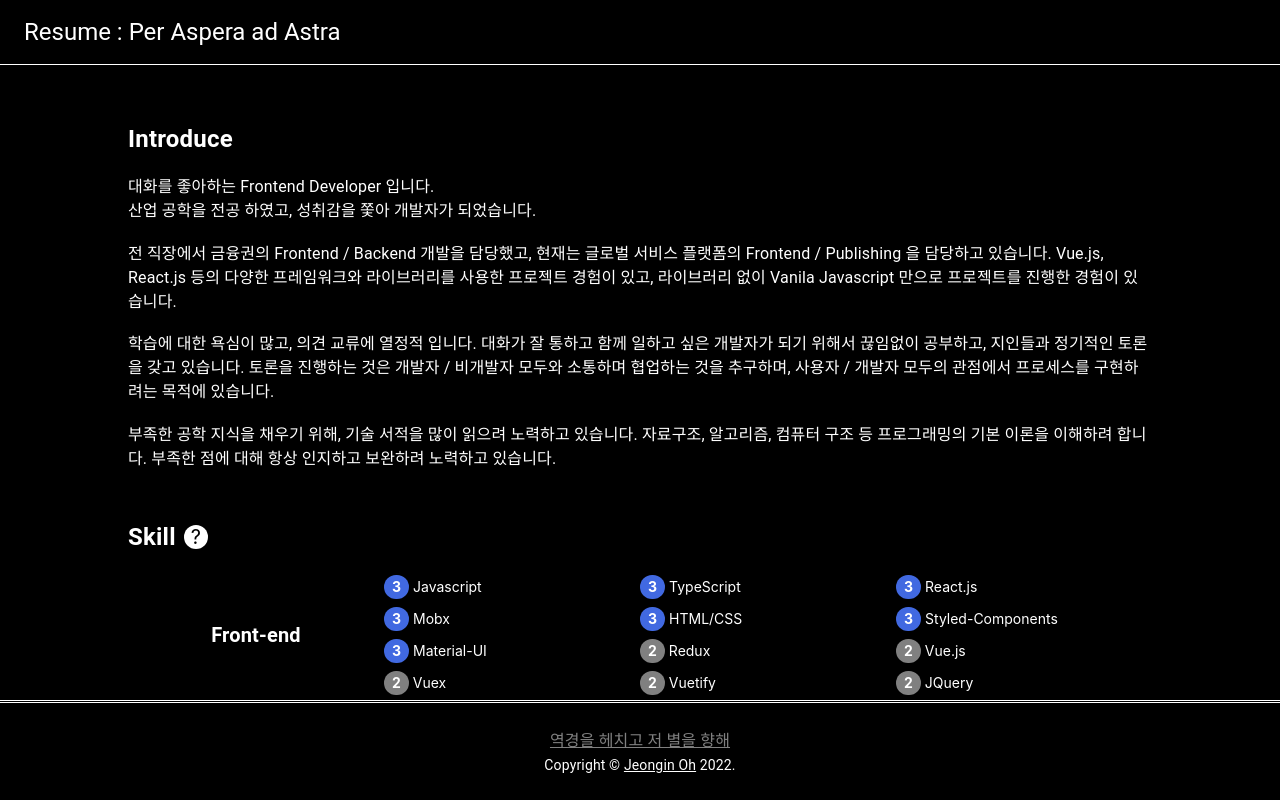
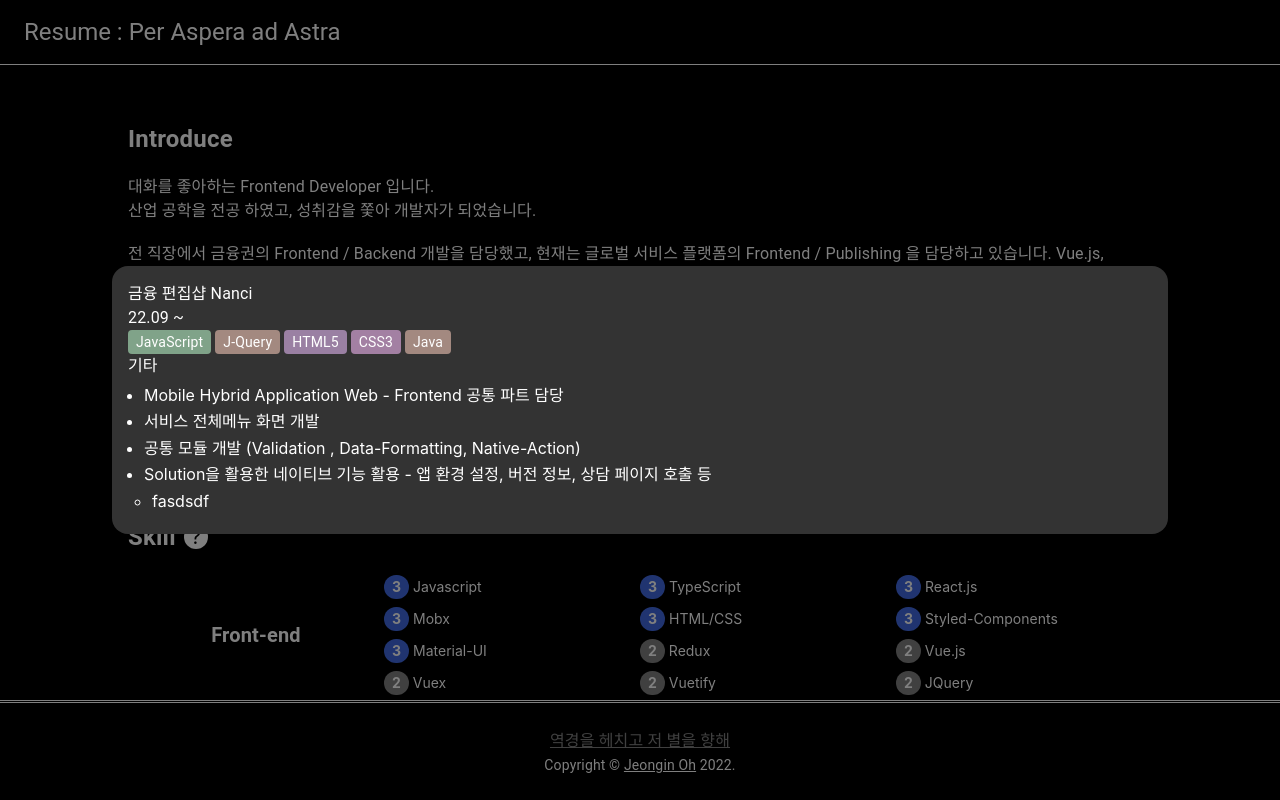
Before and after one commit to jeongin-devv/Resume, a React (Create React App) app: page / in a window 1280 px wide. Built offline with nearby package versions, Linux system fonts and the light colour scheme.

Commit message:
randomColor Component, Modal init

```diff
--- a/src/Components/Project/Project.tsx
+++ b/src/Components/Project/Project.tsx
@@ -1,5 +1,5 @@
 import React from 'react';
-import OpenInNewIcon from '@mui/icons-material/OpenInNew';
+import ProjectContent from './ProjectContent';
 import { ProjectContainer, TitleBox, Title } from './styles';
 
 export default () => (
@@ -7,15 +7,6 @@ export default () => (
     <TitleBox>
       <Title>Project</Title>
     </TitleBox>
-    <OpenInNewIcon />
-    <div style={{}}>
-      fdsa
-    </div>
-    <div style={{}}>
-      fdsa
-    </div>
-    <div style={{}}>
-      fdsa
-    </div>
+    <ProjectContent />
   </ProjectContainer>
 );
--- /dev/null
+++ b/src/Components/Project/ProjectContent.tsx
@@ -0,0 +1,40 @@
+import React, { useState } from 'react';
+import { Modal, Typography } from '@mui/material';
+import OpenInNewIcon from '@mui/icons-material/OpenInNew';
+import { projects } from './Projects';
+import {
+  ProjectContent, TitleBox, ColorSpan,
+  ProjectDate, ProjectName, ModalBox,
+} from './styles';
+
+export default () => {
+  const [modalState, setModalState] = useState(true);
+  const modalOpen = () => setModalState(true);
+  const modalClose = () => setModalState(true);
+  const randomColor = () => `hsl(${parseInt(`${(Math.random() * 24)}`, 10) * 15}, 16%, 57%)`;
+
+  return (
+    <>
+      <ProjectContent onClick={modalOpen}>
+        <TitleBox>
+          <ProjectDate>22.09 ~ </ProjectDate>
+          <ProjectName>Project Name</ProjectName>
+        </TitleBox>
+        <OpenInNewIcon />
+      </ProjectContent>
+      <Modal open={modalState} onClose={modalClose}>
+        <ModalBox>
+          <Typography>금융 편집샵 Nanci</Typography>
+          <Typography>22.09 ~ </Typography>
+          <Typography>
+            {projects[0].stack.map((text) => (
+              <ColorSpan randomColor={randomColor}>{text}</ColorSpan>))}
+          </Typography>
+          <Typography>기타</Typography>
+          <div // eslint-disable-next-line
+            dangerouslySetInnerHTML={{ __html: projects[0].contents }} />
+        </ModalBox>
+      </Modal>
+    </>
+  );
+};
--- /dev/null
+++ b/src/Components/Project/Projects.ts
@@ -0,0 +1,23 @@
+export interface projectType {
+  title:string;
+}
+
+export const projects = [
+  {
+    title: '모아저축은행 디지털 고도화',
+    duration: '2021.04. ~ 2021.06.',
+    stack: ['JavaScript', 'J-Query', 'HTML5', 'CSS3', 'Java'],
+    etc: 'Miaps(Solution)',
+    contents: `
+      <ul>
+        <li>Mobile Hybrid Application Web - Frontend 공통 파트 담당</li>
+        <li>서비스 전체메뉴 화면 개발</li>
+        <li>공통 모듈 개발 (Validation , Data-Formatting, Native-Action)</li>
+        <li>Solution을 활용한 네이티브 기능 활용 - 앱 환경 설정, 버전 정보, 상담 페이지 호출 등</li>
+        <ul>
+          <li>fasdsdf</li>
+        </ul>
+      </ul>
+    `,
+  },
+];
--- a/src/Components/Project/styles.ts
+++ b/src/Components/Project/styles.ts
@@ -30,3 +30,79 @@ export const Title = styled(Typography)`
     font-weight:var(--container-title-font-weight);
   }
 `;
+
+export const ProjectContent = styled(Box)`
+  --project-name-width:100%;
+  --project-name-display:flex;
+  --project-name-padding:8px 16px;
+  --project-name-border-radius:16px;
+  --project-name-background:rgba( 255, 255, 255, 0.13 );
+
+  &.MuiBox-root {
+    display:var(--project-name-display);
+    justify-content:space-between;
+    align-items:center;
+    width:calc(var(--project-name-width) - 32px);
+    padding:var(--project-name-padding);
+    background-color:var(--project-name-background);
+    border-radius:var(--project-name-border-radius);
+    margin: 16px 0;
+  }
+`;
+
+export const ProjectDate = styled.span`
+  padding: 4px 16px;
+  border-radius:16px;
+  font-size:16px;
+  font-weight:700;
+  line-height:20px;
+  background-color: rgba( 255, 255, 255, 0.2 );
+  margin-right:16px;
+`;
+
+export const ProjectName = styled(Typography)`
+  --project-name-font-size: 16px;
+  --project-name-font-weight:700;
+
+  &.MuiTypography-root {
+    font-size:var(--project-name-font-size);
+    font-weight:var(--project-name-font-weight);
+  }
+`;
+
+export const ModalBox = styled(Box)`
+  &.MuiBox-root {
+    position: absolute;
+    top: 50%;
+    left: 50%;
+    transform: translate(-50%, -50%);
+    width: calc(100vw - 100px);
+    max-width:1024px;
+    // height: 200px;
+    background-color: #333333;
+    padding:16px;
+    border-radius:16px;
+    -webkit-tap-highlight-color:transparent;
+  }
+
+  &.MuiBox-root:active {
+    outline:none;
+  }
+  &.MuiBox-root:focus {
+    outline:none;
+  }
+
+  ul, li {
+    margin:8px;
+    padding:0;
+  }
+`;
+
+export const ColorSpan = styled.span<{randomColor : any}>`
+  background-color: ${(props) => props.randomColor};
+  padding:4px 8px;
+  line-height:14px;
+  font-size:14px;
+  border-radius:4px;
+  margin-right:4px;
+`;
```
